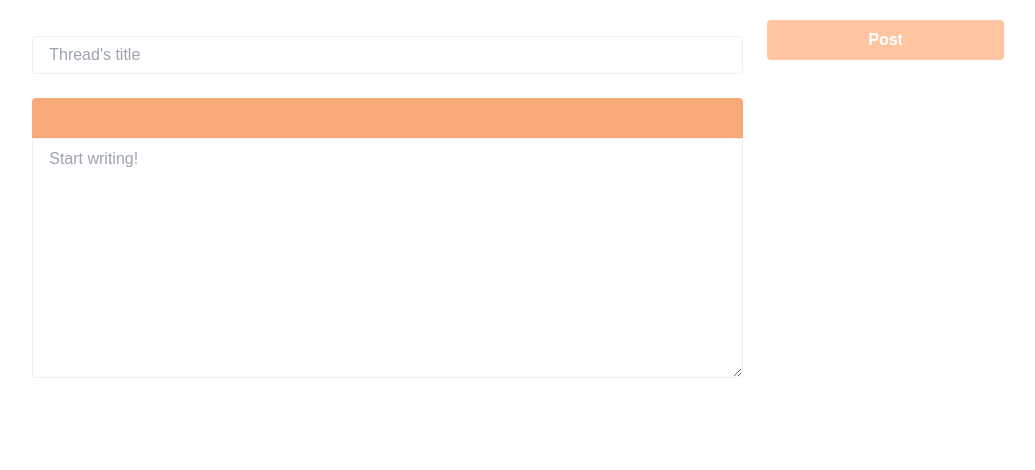
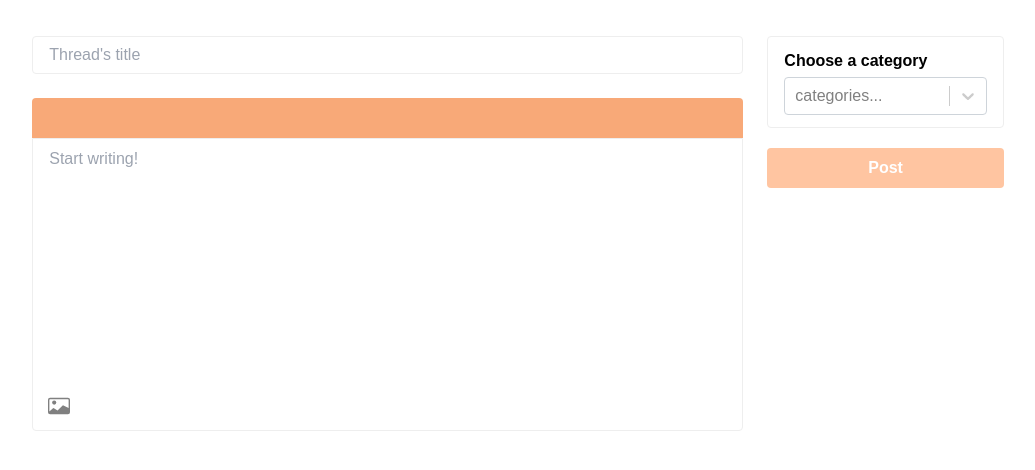
Before and after one commit to ovisannn/disspace-UI, a Next.js app: page /create in a window 1280 px wide. Shown: the top 470 px of the page, without its empty margins (110-1145 px from the left). Built offline with nearby package versions, Linux system fonts and the light colour scheme; no server answers.

Commit message:
added style-1

```diff
--- a/package.json
+++ b/package.json
@@ -15,7 +15,8 @@
     "next": "12.0.7",
     "react": "17.0.2",
     "react-dom": "17.0.2",
-    "react-icons": "^4.3.1"
+    "react-icons": "^4.3.1",
+    "react-select": "^5.2.1"
   },
   "devDependencies": {
     "autoprefixer": "^10.4.0",
--- a/pages/create/index.jsx
+++ b/pages/create/index.jsx
@@ -1,18 +1,56 @@
-import { useState, useEffect } from "react";
+import { useState, useEffect, useRef } from "react";
 import { ref, uploadBytesResumable, getDownloadURL } from "firebase/storage";
 import { storage } from "../../firebase/firebase-config";
+import { BsCardImage } from "react-icons/bs";
+import { IoMdClose } from "react-icons/io";
+import Select from "react-select";
 import axios from "axios";
 
 function upload() {
   const [state, setState] = useState({});
   const [image, setImage] = useState();
   const [url, setUrl] = useState("");
+  const [catList, setCatList] = useState();
+  const [cat, setCat] = useState("");
+  const [preview, setPreview] = useState(null);
+
+  const ref = useRef();
+
+  useEffect(() => {
+    axios.get("http://localhost:8080/v1/categories").then((response) => {
+      setCatList(response?.data);
+    });
+  }, []);
+
+  const optionsCat = catList?.data?.map((obj) => {
+    let newData = {};
+    newData["value"] = obj._id;
+    newData["label"] = obj.category_name;
+    return newData;
+  });
 
   const onChange = (e) => {
     setState({
       ...state,
       [e.target.name]: e.target.value,
     });
+  };
+
+  const onChangeCat = (e) => {
+    setCat(e.value);
+  };
+
+  const onImageChange = (e) => {
+    setImage(e.target.files[0]);
+    if (e.target.files && e.target.files[0]) {
+      setPreview(URL.createObjectURL(e.target.files[0]));
+    }
+  };
+
+  const clearImage = (e) => {
+    ref.current.value = "";
+    setImage("");
+    setPreview("");
   };
 
   const uploadImage = (e) => {
@@ -74,6 +112,7 @@ function upload() {
         title: state?.title,
         content: state?.content,
         image_url: url,
+        category: cat,
       });
       console.log(response);
     } catch (error) {
@@ -86,12 +125,20 @@ function upload() {
     uploadImage();
   };
 
+  const catSelectStyle = {
+    control: (styles, state) => ({
+      ...styles,
+      boxShadow: "none",
+      borderColor: state.isFocused ? "#F8A978" : "#CED4DA",
+      "&:hover": {
+        borderColor: state.isFocused ? "#F8A978" : "#CED4DA",
+      },
+    }),
+  };
+
   return (
     <>
-      <form
-        className="h-auto grid grid-cols-9 text-center"
-        onSubmit={handleSubmit}
-      >
+      <form className="h-auto grid grid-cols-9" onSubmit={handleSubmit}>
         <div className="col-span-9 md:col-span-5 md:col-start-2 px-6 lg:px-0">
           <div className="md-flex items-center mt-5">
             <div className="flex flex-col w-full">
@@ -108,20 +155,77 @@ function upload() {
           <div>
             <div className="w-full flex flex-col mt-6">
               <div className="bg-orange w-full border-orange h-10 rounded-t"></div>
+              <div className="border border-gray rounded-b hover:border-orange">
                 <textarea
                   name="content"
                   id="content"
-                className="border border-gray outline-none rounded-b focus:border-orange h-60 leading-none text-base py-3 px-4"
+                  className="border border-none outline-none w-full h-60 leading-none text-base py-3 px-4 resize-none"
                   placeholder="Start writing!"
                   onChange={onChange}
                 ></textarea>
+                <div>
+                  <div className="ml-1.5 mb-1 w-10 h-10 hover:bg-gray rounded-full flex justify-center items-center">
+                    <input
+                      type="file"
+                      name="upload"
+                      id="upload"
+                      onChange={onImageChange}
+                      style={{ display: "none" }}
+                      ref={ref}
+                    />
+                    <label htmlFor="upload">
+                      {" "}
+                      <span>
+                        <BsCardImage
+                          size={22}
+                          color="gray"
+                          className="h-full"
+                        />
+                      </span>
+                    </label>
+                  </div>
+                  {preview ? (
+                    <div className="flex justify-center">
+                      <IoMdClose
+                        color="white"
+                        size={28}
+                        className="absolute ml-32 -mt-3 bg-grayTxt hover:bg-black rounded-full p-1"
+                        onClick={clearImage}
+                      />
+                      <img
+                        src={preview}
+                        alt="preview"
+                        height={150}
+                        className="ml-3 mb-2 rounded w-60"
+                      />
+                    </div>
+                  ) : (
+                    ""
+                  )}
                 </div>
               </div>
             </div>
-        <div className="col-span-9 lg:col-span-2 mx-6 mt-5">
+          </div>
+        </div>
+        <div className="col-span-9 lg:col-span-2 mx-6 mt-9">
+          <div className="border border-gray rounded">
+            <div className="py-3 px-4">
+              <label htmlFor="category" className="font-semibold">
+                Choose a category
+              </label>
+              <Select
+                options={optionsCat}
+                name="category"
+                placeholder="categories..."
+                onChange={onChangeCat}
+                styles={catSelectStyle}
+                className="mt-1"
+              />
+            </div>
+          </div>
           <button
             type="button"
-            className="bg-lightOrange hover:bg-orange text-white font-semibold py-2 rounded w-full"
+            className="bg-lightOrange hover:bg-orange text-white font-semibold py-2 rounded w-full mt-5"
             onClick={handleSubmit}
           >
             Post
```
Also changed, not shown: 1 other file (tests, documents, lock files or other folders). Lines whose indentation alone changed are shown as unchanged.
